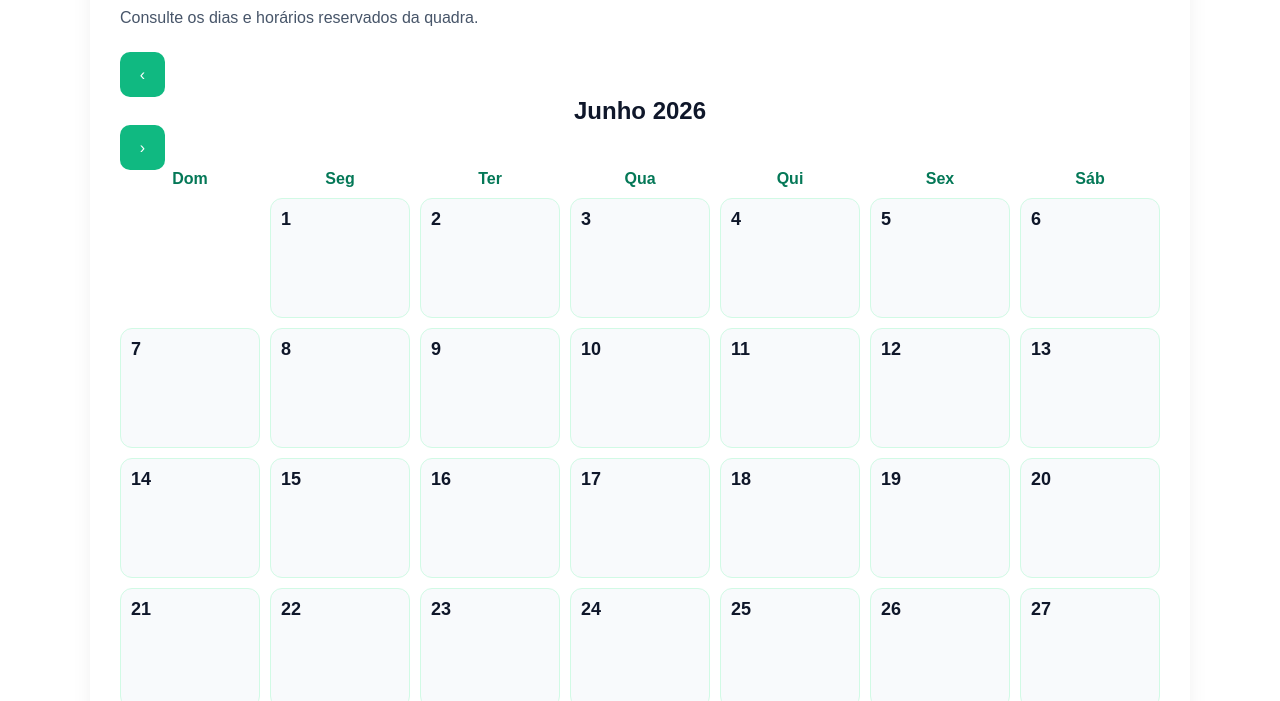
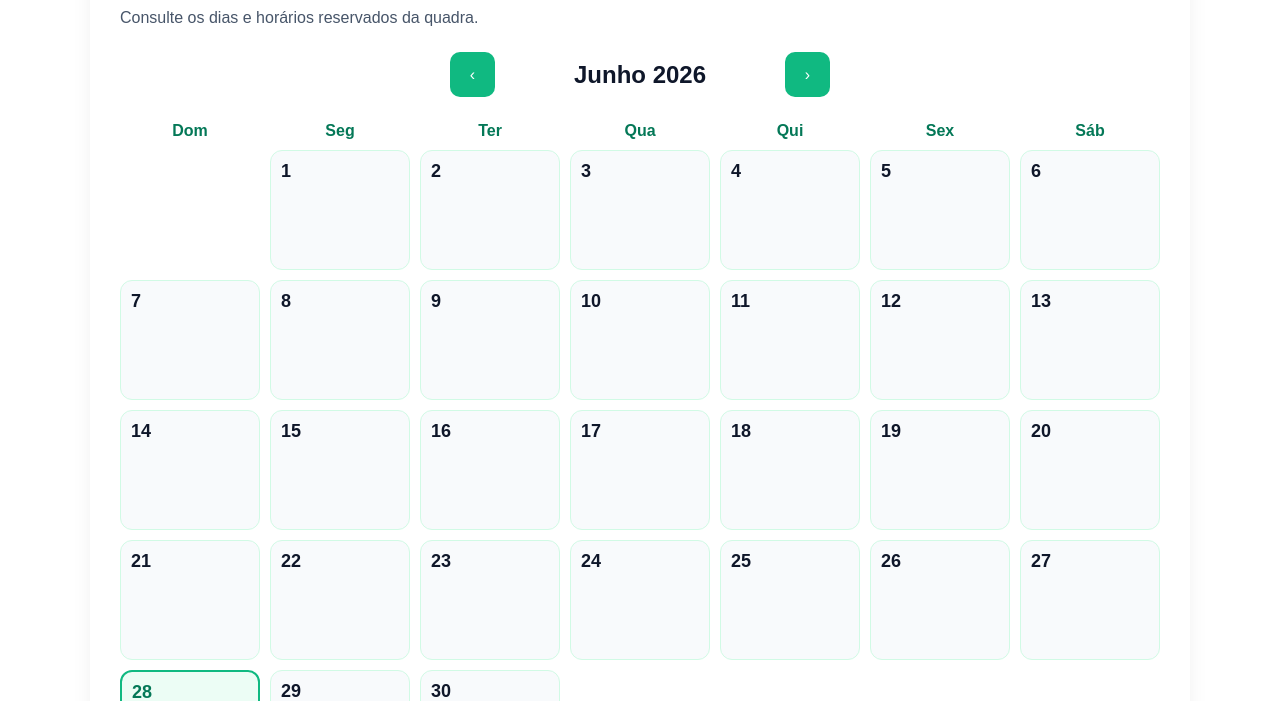
Before and after one commit to andredossantosalves2021-png/IFPLAY, a website: page public/CALENDARIO/calendario.html in a window 1280 px wide. Shown: the part 99-800 px from the top of the page. Drawn offline with Linux system fonts and the light colour scheme.

Commit message:
melhorei o calendario(marquei o dia atual)

```diff
--- a/public/CALENDARIO/calendario.css
+++ b/public/CALENDARIO/calendario.css
@@ -83,6 +83,13 @@ body {
     margin-bottom: 25px;
 }
 
+.calendar-controls {
+    display: flex;
+    justify-content: center;
+    align-items: center;
+    gap: 20px;
+    margin-bottom: 25px;
+}
 .calendar-controls button {
     width: 45px;
     height: 45px;
@@ -97,15 +104,6 @@ body {
     font-size: 16px;
 }
 
-.calendar-controls button {
-    width: 45px;
-    height: 45px;
-    border: none;
-    border-radius: 10px;
-    background: #10b981;
-    color: white;
-    cursor: pointer;
-}
 
 .calendar-controls h2 {
     min-width: 250px;
@@ -261,3 +259,17 @@ html.dark-mode .modal-detalhes {
 html.dark-mode .sem-reservas {
     color: #94a3b8;
 }
+
+.day.hoje {
+    border: 2px solid #10b981;
+    background: #ecfdf5;
+}
+
+.day.hoje strong {
+    color: #047857;
+}
+
+html.dark-mode .day.hoje {
+    background: #0f172a;
+    border-color: #10b981;
+}
--- a/public/CALENDARIO/calendario.js
+++ b/public/CALENDARIO/calendario.js
@@ -38,9 +38,19 @@ function gerarCalendario(ano, mes) {
         grid.appendChild(vazio);
     }
 
-    for (let dia = 1; dia <= totalDias; dia++) {
-        const celula = document.createElement('div');
-        celula.className = 'day';
+const hoje = new Date();
+
+for (let dia = 1; dia <= totalDias; dia++) {
+    const celula = document.createElement('div');
+    celula.className = 'day';
+
+    const ehHoje = dia === hoje.getDate() &&
+        mes === hoje.getMonth() &&
+        ano === hoje.getFullYear();
+
+    if (ehHoje) {
+        celula.classList.add('hoje');
+    };
 
         const numero = document.createElement('strong');
         numero.textContent = dia;
```
